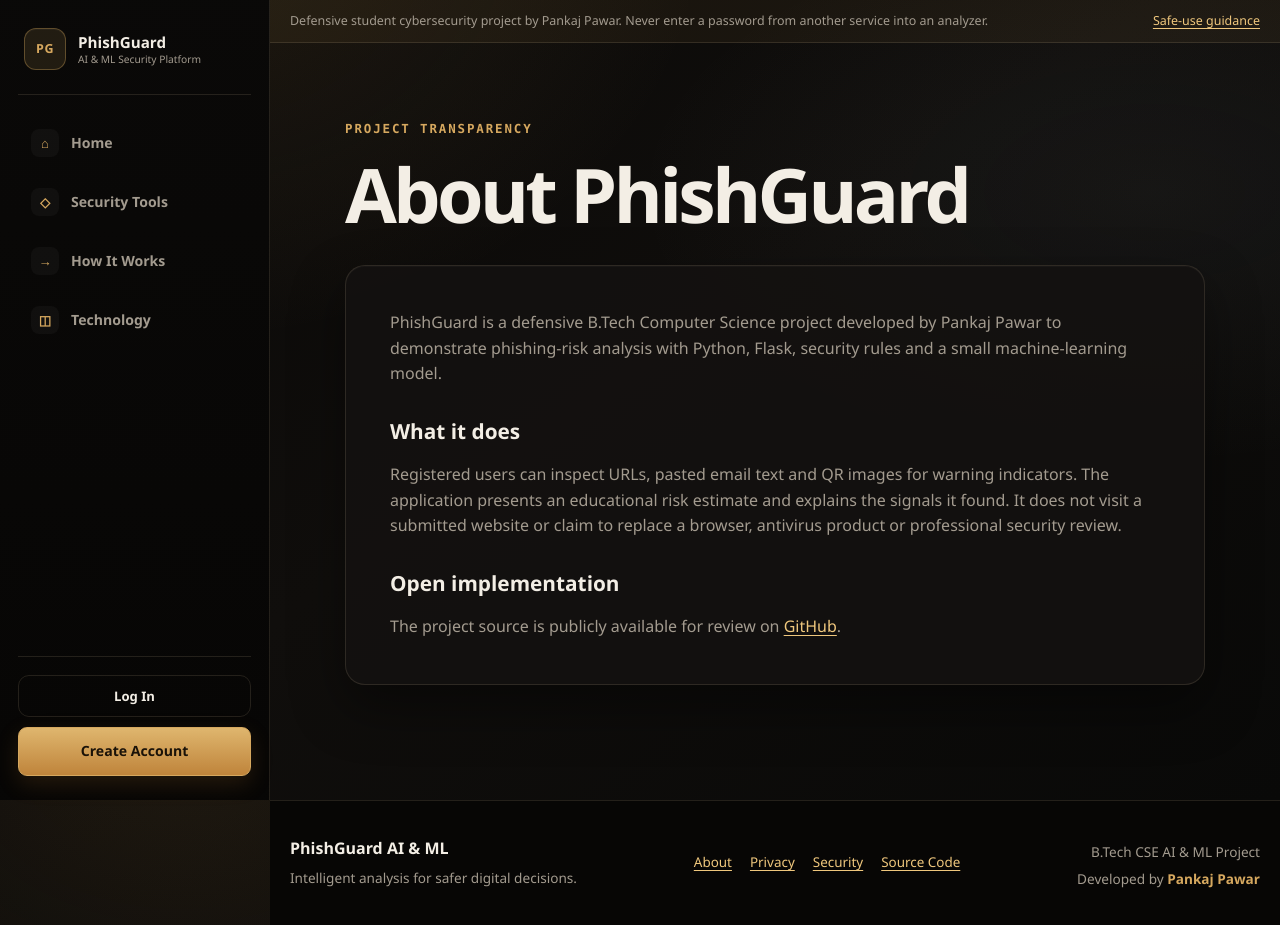
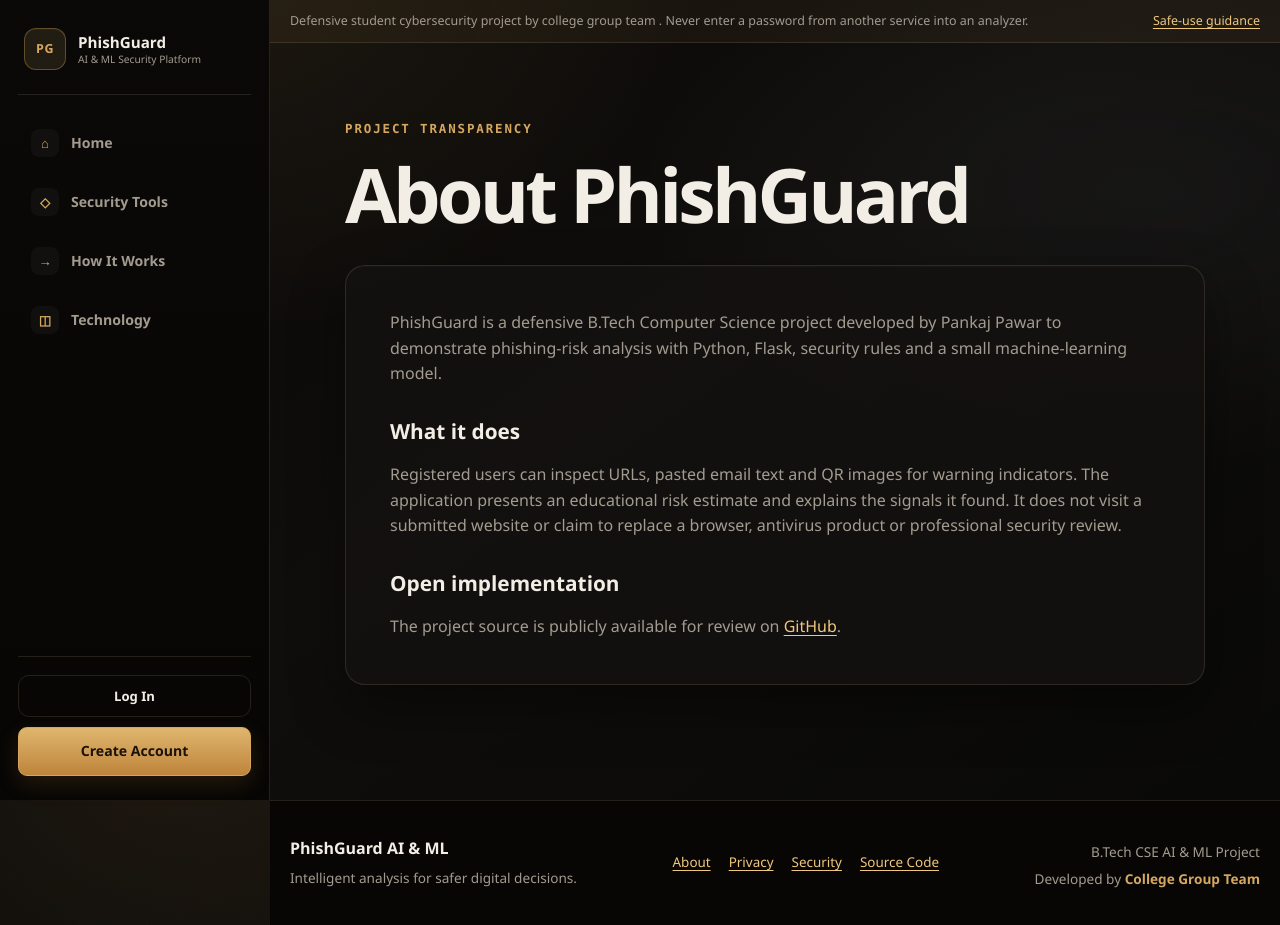
Before and after one commit to KRS-cloud/Phishguard-2.0, a Flask app: page /about in a window 1280 px wide. Run offline with Flask 3, Linux system fonts and the light colour scheme.

Commit message:
Complete admin setup and final project updates

```diff
--- a/app/templates/about.html
+++ b/app/templates/about.html
@@ -28,7 +28,7 @@
             <h2>Open implementation</h2>
             <p>
                 The project source is publicly available for review on
-                <a href="https://github.com/KRS-cloud/Phishguard-2.0"
+                <a
                    rel="external noreferrer">GitHub</a>.
             </p>
         </div>
--- a/app/templates/base.html
+++ b/app/templates/base.html
@@ -252,7 +252,7 @@
         <div class="project-trust-strip">
             <div class="container project-trust-content">
                 <span>
-                    Defensive student cybersecurity project by Pankaj Pawar.
+                    Defensive student cybersecurity project by college group team .
                     Never enter a password from another service into an analyzer.
                 </span>
 
@@ -301,7 +301,7 @@
                 <a href="{{ url_for('main.privacy') }}">Privacy</a>
                 <a href="{{ url_for('main.security') }}">Security</a>
                 <a
-                    href="https://github.com/KRS-cloud/Phishguard-2.0"
+
                     rel="external noreferrer"
                 >
                     Source Code
@@ -313,7 +313,7 @@
                     B.Tech CSE AI & ML Project
                 </p>
                 <p>
-                    Developed by <strong>Pankaj Pawar</strong>
+                    Developed by <strong>College Group Team</strong>
                 </p>
             </div>
         </div>
```
